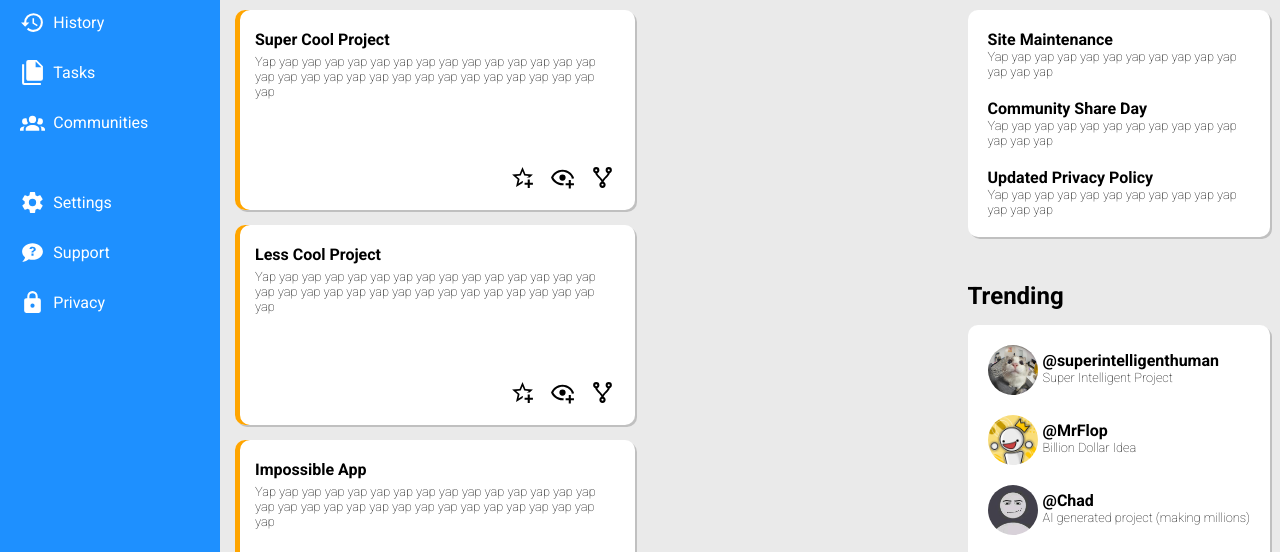
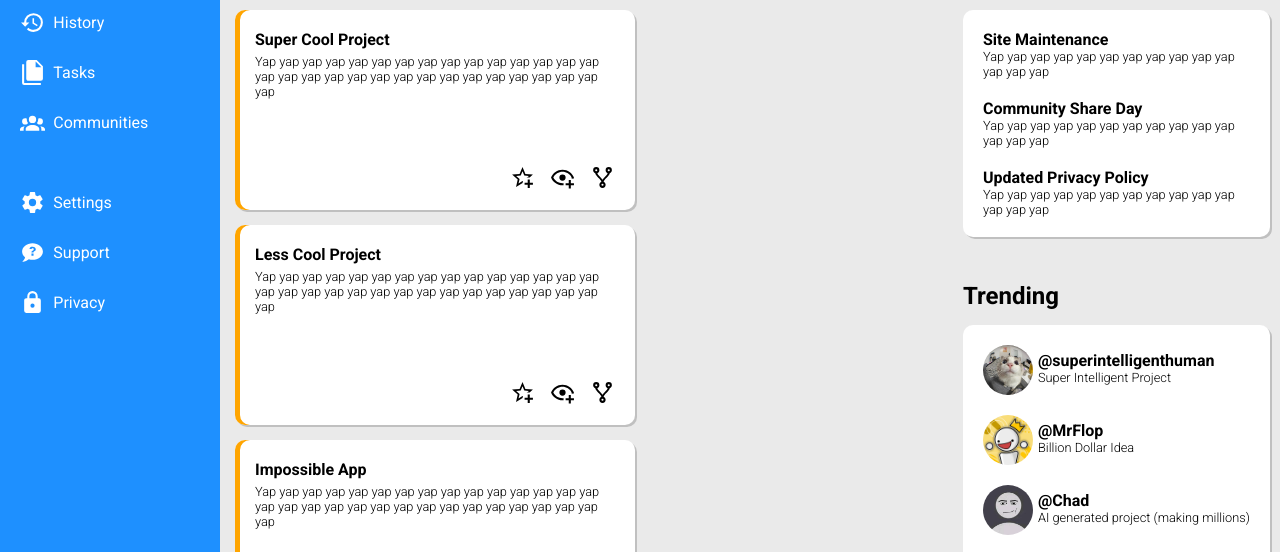
Before and after one commit to A01753048/Admin-Dashboard, a plain HTML site: page index.html in a window 1280 px wide. Shown: the part 248-800 px from the top of the page. Drawn offline with Linux system fonts and the light colour scheme.

Commit message:
adjusted fonts

```diff
--- a/styles.css
+++ b/styles.css
@@ -203,7 +203,7 @@ h2 {
 }
 
 .project-description {
-    font-weight: lighter;
+    font-weight: 300;
     font-size: 0.8em;
 }
 
@@ -253,7 +253,7 @@ h2 {
 }
 
 .announcement-content, .trending-project {
-    font-weight: lighter;
+    font-weight: 300;
     font-size: 0.8em;
 }
 
```
